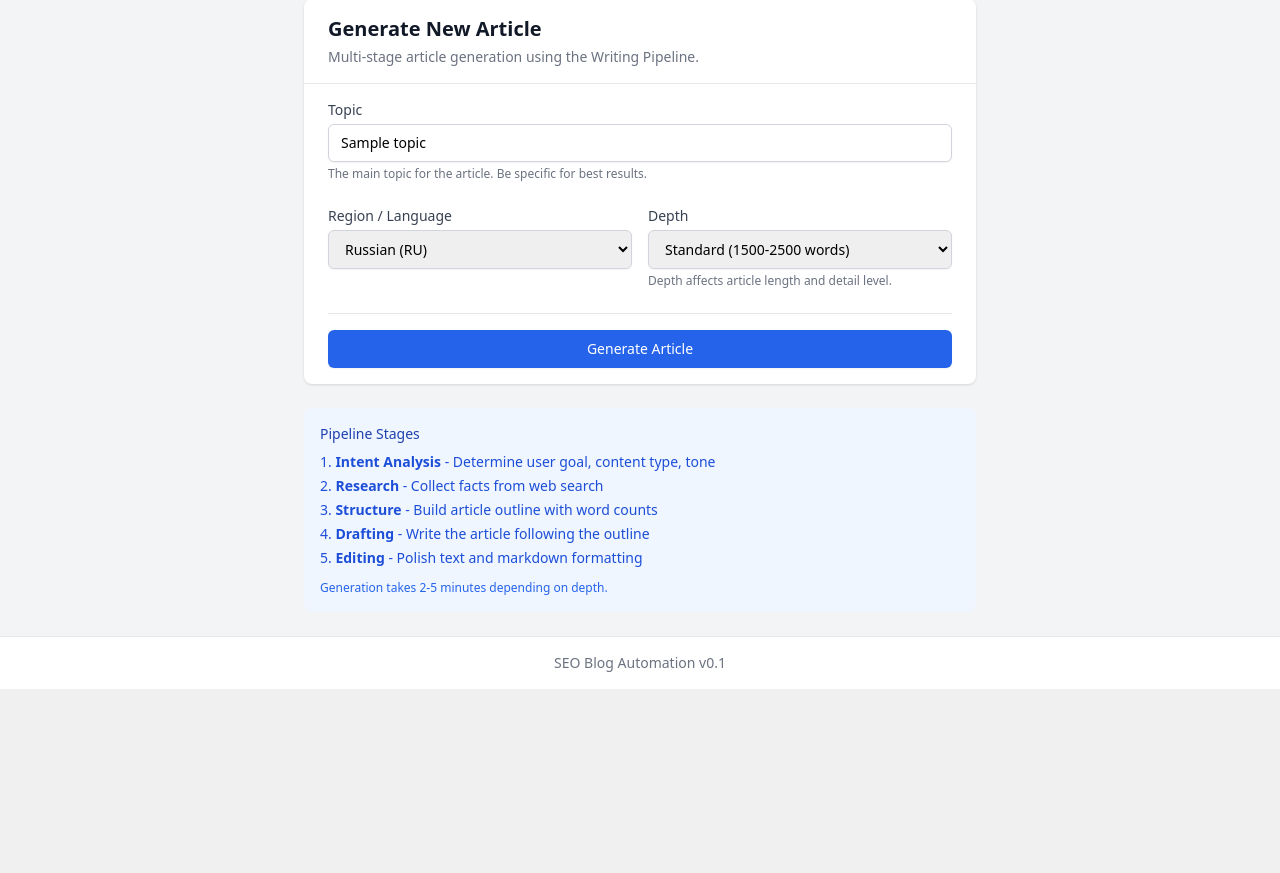
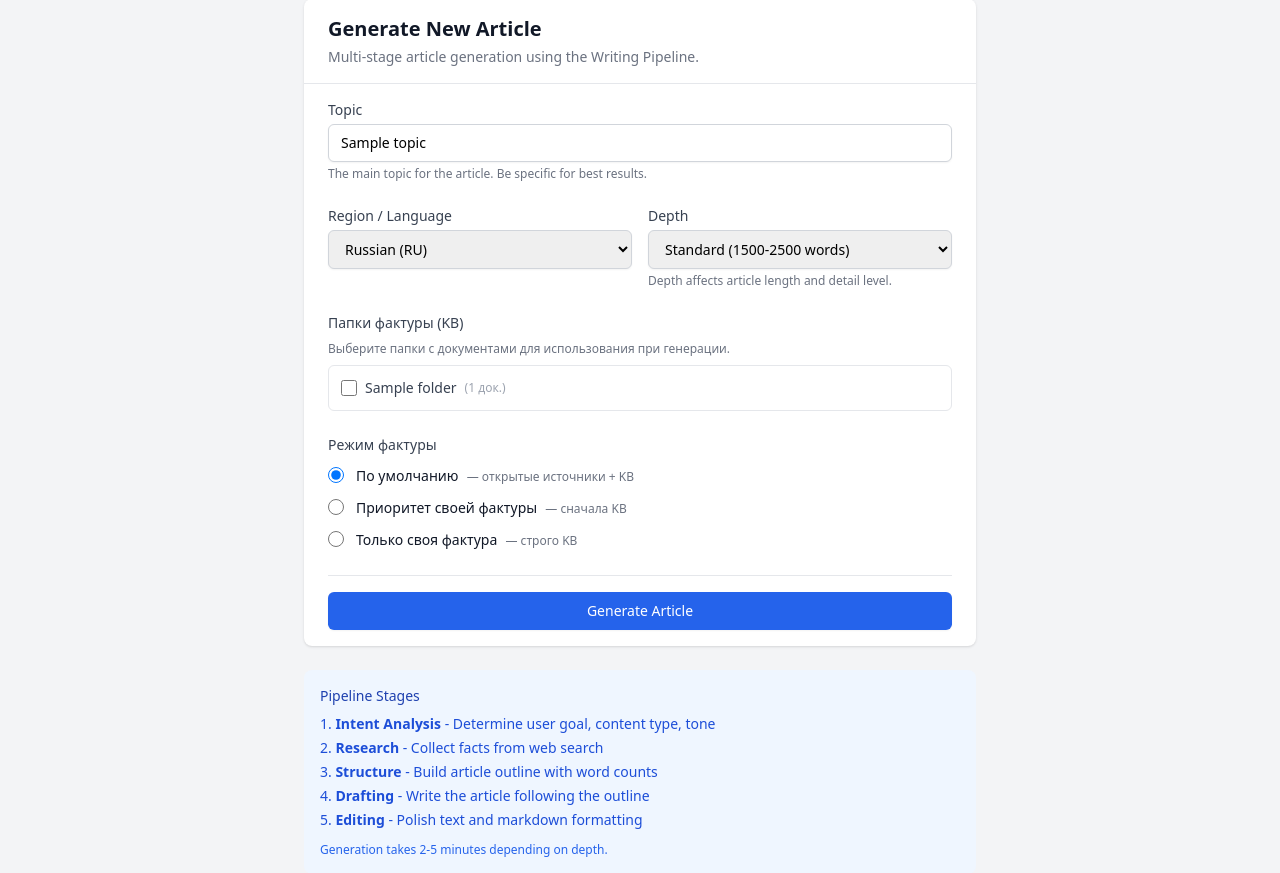
Before and after one commit to slvfmts/seo-blog, a FastAPI app: template src/templates/pipeline/new.html in a window 1280 px wide. Shown: the part 138-1011 px from the top of the page. Before the commit the page ends 827 px from the top, so only its background shows below. Run offline with FastAPI, Linux system fonts and the light colour scheme; the template is opened without the code that fills it: most values are stand-ins (such as "Sample title", 1, 10 or a date in 2020); some libraries are stand-ins or nearby versions.

Commit message:
feat: add KB folder selection to cluster plan and pipeline/new forms
Both forms now show checkboxes for Knowledge Base folders and factual
mode radio buttons. Selected folders' documents are passed as KB docs
to the pipeline/planner. Cluster plan form attaches selected folders
to the created cluster via M2M relationship.

Co-Authored-By: Claude Opus 4.6 <noreply@anthropic.com>

```diff
--- a/src/api/routes/ui.py
+++ b/src/api/routes/ui.py
@@ -2012,7 +2012,7 @@ async def article_enrich_from_kb(
 
 # ============ Pipeline Pages ============
 
-def run_pipeline_sync(draft_id: str, topic: str, region: str, output_dir: str, knowledge_base_docs: list = None):
+def run_pipeline_sync(draft_id: str, topic: str, region: str, output_dir: str, knowledge_base_docs: list = None, factual_mode: str = "default"):
     """
     Run writing pipeline synchronously.
     Called from background task.
@@ -2080,6 +2080,8 @@ def run_pipeline_sync(draft_id: str, topic: str, region: str, output_dir: str, k
             config = {}
             if knowledge_base_docs:
                 config["knowledge_base_docs"] = knowledge_base_docs
+            if factual_mode and factual_mode != "default":
+                config["factual_mode"] = factual_mode
             result = await runner.run(
                 topic=topic,
                 region=region,
@@ -2158,10 +2160,12 @@ def run_pipeline_sync(draft_id: str, topic: str, region: str, output_dir: str, k
 
 
 @router.get("/pipeline/new", response_class=HTMLResponse)
-async def new_pipeline_form(request: Request):
+async def new_pipeline_form(request: Request, db: Session = Depends(get_db)):
     """Show form to start new article via pipeline."""
+    folders = db.query(models.KnowledgeFolder).order_by(models.KnowledgeFolder.name).all()
     return templates.TemplateResponse("pipeline/new.html", {
         "request": request,
+        "folders": folders,
     })
 
 
@@ -2172,21 +2176,44 @@ async def create_pipeline(
     topic: str = Form(...),
     region: str = Form("ru"),
     depth: str = Form("standard"),
+    factual_mode: str = Form("default"),
     db: Session = Depends(get_db),
 ):
     """Start a new article generation via Writing Pipeline."""
     settings = get_settings()
 
+    # Extract folder_ids from form (checkboxes send multiple values)
+    form = await request.form()
+    folder_ids = form.getlist("folder_ids")
+
     if not settings.anthropic_api_key:
+        folders = db.query(models.KnowledgeFolder).order_by(models.KnowledgeFolder.name).all()
         return templates.TemplateResponse("pipeline/new.html", {
             "request": request,
             "error": "ANTHROPIC_API_KEY not configured",
             "topic": topic,
             "region": region,
             "depth": depth,
+            "folders": folders,
         })
 
     try:
+        # Load KB docs from selected folders
+        kb_docs = []
+        if folder_ids:
+            selected_folders = db.query(models.KnowledgeFolder).filter(
+                models.KnowledgeFolder.id.in_(folder_ids),
+            ).all()
+            for folder in selected_folders:
+                for doc in folder.documents:
+                    if doc.content_text:
+                        kb_docs.append({
+                            "id": str(doc.id),
+                            "title": doc.original_filename,
+                            "content_text": doc.content_text,
+                            "word_count": doc.word_count or 0,
+                        })
+
         # Generate output directory
         timestamp = datetime.now().strftime("%Y%m%d_%H%M%S")
         safe_topic = "".join(c if c.isalnum() else "_" for c in topic[:30])
@@ -2224,6 +2251,8 @@ async def create_pipeline(
             topic,
             region,
             output_dir,
+            knowledge_base_docs=kb_docs if kb_docs else None,
+            factual_mode=factual_mode,
         )
 
         return RedirectResponse(
@@ -2232,12 +2261,14 @@ async def create_pipeline(
         )
 
     except Exception as e:
+        folders = db.query(models.KnowledgeFolder).order_by(models.KnowledgeFolder.name).all()
         return templates.TemplateResponse("pipeline/new.html", {
             "request": request,
             "error": str(e),
             "topic": topic,
             "region": region,
             "depth": depth,
+            "folders": folders,
         })
 
 
@@ -2515,9 +2546,11 @@ async def cluster_list(request: Request, db: Session = Depends(get_db)):
 async def cluster_plan_form(request: Request, db: Session = Depends(get_db)):
     """Show cluster planning form."""
     sites = db.query(models.Site).order_by(models.Site.name).all()
+    folders = db.query(models.KnowledgeFolder).order_by(models.KnowledgeFolder.name).all()
     return templates.TemplateResponse("clusters/plan.html", {
         "request": request,
         "sites": sites,
+        "folders": folders,
     })
 
 
@@ -2534,6 +2567,10 @@ async def cluster_plan_submit(
     """Generate a cluster plan and save to DB. site_id is optional."""
     settings = get_settings()
 
+    # Extract folder_ids from form (checkboxes send multiple values)
+    form = await request.form()
+    folder_ids = form.getlist("folder_ids")
+
     if not settings.anthropic_api_key:
         return RedirectResponse(
             url="/ui/clusters/plan?error=ANTHROPIC_API_KEY not configured",
@@ -2568,9 +2605,23 @@ async def cluster_plan_submit(
             volume_provider=volume_provider,
         )
 
-        # Load KB docs from site's knowledge folders (if site_id provided)
+        # Load KB docs: from selected folders first, fallback to site's folders
         kb_docs = []
-        if resolved_site_id:
+        selected_folders = []
+        if folder_ids:
+            selected_folders = db.query(models.KnowledgeFolder).filter(
+                models.KnowledgeFolder.id.in_(folder_ids),
+            ).all()
+            for folder in selected_folders:
+                for doc in folder.documents:
+                    if doc.content_text:
+                        kb_docs.append({
+                            "id": str(doc.id),
+                            "title": doc.original_filename,
+                            "content_text": doc.content_text,
+                            "word_count": doc.word_count or 0,
+                        })
+        elif resolved_site_id:
             site = db.query(models.Site).filter(models.Site.id == resolved_site_id).first()
             if site:
                 for folder in site.knowledge_folders:
@@ -2592,6 +2643,13 @@ async def cluster_plan_submit(
 
         # Save to DB (site_id can be None)
         cluster_id = await planner.save_to_db(plan, resolved_site_id, db, factual_mode=factual_mode, region=region)
+
+        # Attach selected KB folders to cluster
+        if selected_folders:
+            cluster = db.query(models.Cluster).filter(models.Cluster.id == cluster_id).first()
+            if cluster:
+                cluster.knowledge_folders = selected_folders
+                db.commit()
 
         return RedirectResponse(
             url=f"/ui/clusters/{cluster_id}?success=Кластер создан: 1 pillar + {len(plan.cluster_articles)} cluster статей",
--- a/src/templates/pipeline/new.html
+++ b/src/templates/pipeline/new.html
@@ -84,6 +84,52 @@
                 </div>
             </div>
 
+            <div>
+                <label class="block text-sm font-medium text-gray-700 mb-2">Папки фактуры (KB)</label>
+                <p class="text-xs text-gray-500 mb-2">Выберите папки с документами для использования при генерации.</p>
+                {% if folders and folders|length > 0 %}
+                <div class="space-y-1 max-h-48 overflow-y-auto border border-gray-200 rounded-md p-3">
+                    {% for folder in folders %}
+                    <label class="flex items-center space-x-2">
+                        <input type="checkbox" name="folder_ids" value="{{ folder.id }}"
+                            class="h-4 w-4 text-blue-600 border-gray-300 rounded">
+                        <span class="text-sm text-gray-700">{{ folder.name }}</span>
+                        <span class="text-xs text-gray-400">({{ folder.documents|length }} док.)</span>
+                    </label>
+                    {% endfor %}
+                </div>
+                {% else %}
+                <p class="text-xs text-gray-400 italic">Нет папок в базе знаний</p>
+                {% endif %}
+            </div>
+
+            <div>
+                <label class="block text-sm font-medium text-gray-700 mb-2">Режим фактуры</label>
+                <div class="space-y-2">
+                    <label class="flex items-center space-x-3">
+                        <input type="radio" name="factual_mode" value="default" checked class="h-4 w-4 text-blue-600 border-gray-300">
+                        <div>
+                            <span class="text-sm text-gray-900">По умолчанию</span>
+                            <span class="text-xs text-gray-500 ml-1">— открытые источники + KB</span>
+                        </div>
+                    </label>
+                    <label class="flex items-center space-x-3">
+                        <input type="radio" name="factual_mode" value="kb_priority" class="h-4 w-4 text-blue-600 border-gray-300">
+                        <div>
+                            <span class="text-sm text-gray-900">Приоритет своей фактуры</span>
+                            <span class="text-xs text-gray-500 ml-1">— сначала KB</span>
+                        </div>
+                    </label>
+                    <label class="flex items-center space-x-3">
+                        <input type="radio" name="factual_mode" value="kb_only" class="h-4 w-4 text-blue-600 border-gray-300">
+                        <div>
+                            <span class="text-sm text-gray-900">Только своя фактура</span>
+                            <span class="text-xs text-gray-500 ml-1">— строго KB</span>
+                        </div>
+                    </label>
+                </div>
+            </div>
+
             <div class="pt-4 border-t border-gray-200">
                 <button
                     type="submit"
```
Also changed, not shown: src/templates/clusters/plan.html (+19 -0 lines).
